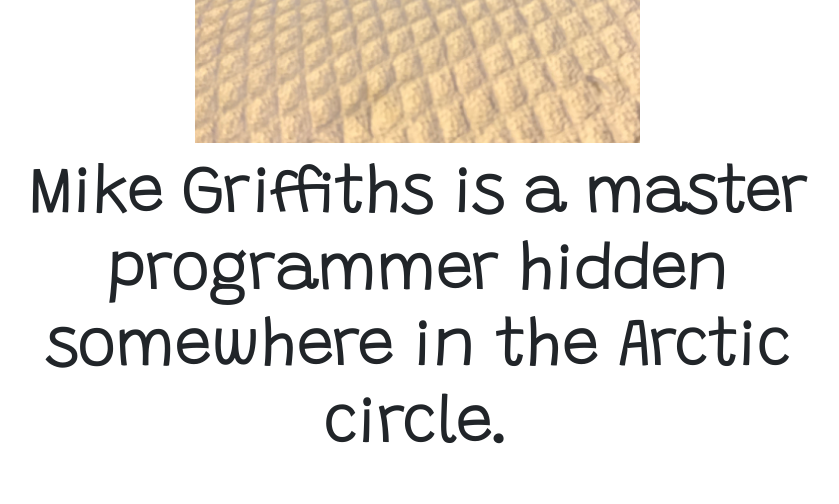
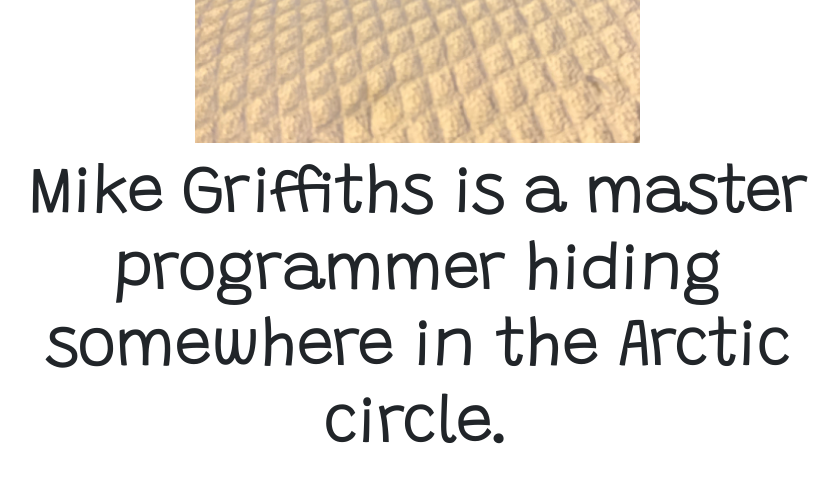
Before and after one commit to mglyph/django3-personal-portfolio, a Django app: page / in a window 1280 px wide. Shown: the part 523-1027 px from the top of the page, without its empty margins (223-1062 px from the left). Run offline with Django 3.2, Linux system fonts and the light colour scheme; data comes from the database, SQL or seed files in the repository; some libraries are stand-ins or nearby versions.

Commit message:
Update home page

```diff
--- a/portfolio/templates/portfolio/home.html
+++ b/portfolio/templates/portfolio/home.html
@@ -12,7 +12,7 @@
 
 <div class="row justify-content-center mb-3">
   <div class="col-md-9 text-center">
-    <h1 id="hometext" class="font-weight-bold">Mike Griffiths is a master programmer hidden somewhere in the Arctic circle.</h1>
+    <h1 id="hometext" class="font-weight-bold">Mike Griffiths is a master programmer hiding somewhere in the Arctic circle.</h1>
   </div>
 </div>
 
```
